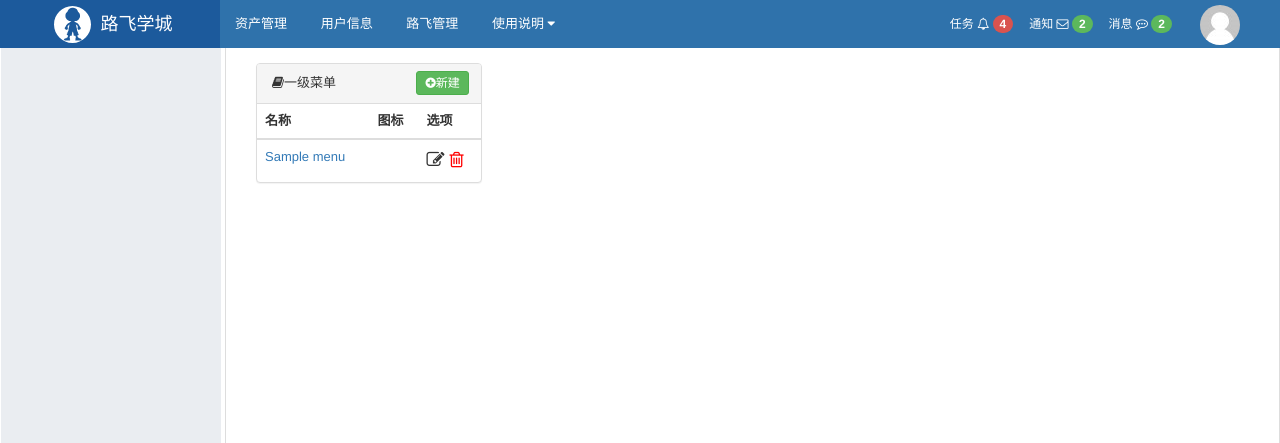
After one commit to Edward66/permission_learn, a Django app: page /rbac/menu/list/ in a window 1280 px wide. The commit adds this page. Shown: the top 443 px of the page. Run offline with Django 3.2, Linux system fonts and the light colour scheme; tables that the repository leaves empty hold one stand-in row (values such as "Sample post"); some libraries are stand-ins or nearby versions.

Commit message:
完成一级菜单的展、增删改和保留原参数

```diff
--- /dev/null
+++ b/rbac/forms/menu.py
@@ -0,0 +1,60 @@
+from django import forms
+from django.utils.safestring import mark_safe
+
+from rbac import models
+
+ICON_LIST = [
+    ['fa-hand-scissors-o', '<i aria-hidden="true" class="fa fa-hand-scissors-o"></i>'],
+    ['fa-hand-spock-o', '<i aria-hidden="true" class="fa fa-hand-spock-o"></i>'],
+    ['fa-hand-stop-o', '<i aria-hidden="true" class="fa fa-hand-stop-o"></i>'],
+    ['fa-handshake-o', '<i aria-hidden="true" class="fa fa-handshake-o"></i>'],
+    ['fa-hard-of-hearing', '<i aria-hidden="true" class="fa fa-hard-of-hearing"></i>'],
+    ['fa-hashtag', '<i aria-hidden="true" class="fa fa-hashtag"></i>'],
+    ['fa-hdd-o', '<i aria-hidden="true" class="fa fa-hdd-o"></i>'],
+    ['fa-headphones', '<i aria-hidden="true" class="fa fa-headphones"></i>'],
+    ['fa-heart', '<i aria-hidden="true" class="fa fa-heart"></i>'],
+    ['fa-heart-o', '<i aria-hidden="true" class="fa fa-heart-o"></i>'],
+    ['fa-heartbeat', '<i aria-hidden="true" class="fa fa-heartbeat"></i>'],
+    ['fa-history', '<i aria-hidden="true" class="fa fa-history"></i>'],
+    ['fa-home', '<i aria-hidden="true" class="fa fa-home"></i>'],
+    ['fa-hotel', '<i aria-hidden="true" class="fa fa-hotel"></i>'],
+    ['fa-hourglass', '<i aria-hidden="true" class="fa fa-hourglass"></i>'],
+    ['fa-hourglass-1', '<i aria-hidden="true" class="fa fa-hourglass-1"></i>'],
+    ['fa-hourglass-2', '<i aria-hidden="true" class="fa fa-hourglass-2"></i>'],
+    ['fa-hourglass-3', '<i aria-hidden="true" class="fa fa-hourglass-3"></i>'],
+    ['fa-hourglass-end', '<i aria-hidden="true" class="fa fa-hourglass-end"></i>'],
+    ['fa-hourglass-half', '<i aria-hidden="true" class="fa fa-hourglass-half"></i>'],
+    ['fa-hourglass-o', '<i aria-hidden="true" class="fa fa-hourglass-o"></i>'],
+    ['fa-hourglass-start', '<i aria-hidden="true" class="fa fa-hourglass-start"></i>'],
+    ['fa-i-cursor', '<i aria-hidden="true" class="fa fa-i-cursor"></i>'],
+    ['fa-id-badge', '<i aria-hidden="true" class="fa fa-id-badge"></i>'],
+    ['fa-id-card', '<i aria-hidden="true" class="fa fa-id-card"></i>'],
+    ['fa-id-card-o', '<i aria-hidden="true" class="fa fa-id-card-o"></i>'],
+    ['fa-image', '<i aria-hidden="true" class="fa fa-image"></i>'],
+    ['fa-mail-reply-all', '<i aria-hidden="true" class="fa fa-mail-reply-all"></i>'],
+    ['fa-reply', '<i aria-hidden="true" class="fa fa-reply"></i>'],
+    ['fa-reply-all', '<i aria-hidden="true" class="fa fa-reply-all"></i>'],
+    ['fa-retweet', '<i aria-hidden="true" class="fa fa-retweet"></i>'],
+    ['fa-wrench', '<i aria-hidden="true" class="fa fa-wrench"></i>']]
+
+"""
+ mark_safe:
+ Explicitly mark a string as safe for (HTML) output purposes. The returned
+ object can be used everywhere a string is appropriate.
+"""
+for item in ICON_LIST:
+    item[1] = mark_safe(item[1])
+
+
+class MenuModelForm(forms.ModelForm):
+    class Meta:
+        model = models.Menu
+        fields = ['title', 'icon']
+
+        widgets = {
+            'title': forms.TextInput(attrs={'class': 'form-control'}),
+            'icon': forms.RadioSelect(
+                choices=ICON_LIST,
+                attrs={'class': 'clearfix'}
+            )
+        }
--- a/rbac/models.py
+++ b/rbac/models.py
@@ -3,7 +3,7 @@ from django.db import models
 
 class Menu(models.Model):
     title = models.CharField(verbose_name='一级菜单', max_length=32)
-    icon = models.CharField(verbose_name='图标', max_length=32, null=True, blank=True)
+    icon = models.CharField(verbose_name='图标', max_length=32)
 
     def __str__(self):
         return self.title
--- /dev/null
+++ b/rbac/service/urls.py
@@ -0,0 +1,51 @@
+from django.http import QueryDict
+
+from django.shortcuts import reverse
+
+
+def memory_url(request, name, *args, **kwargs):
+    """
+     生成带有原搜索条件的URL（替代了模板中的url）
+    :param request:
+    :param args:
+    :param kwargs:
+    :return:
+    """
+
+    # reverse用法：reverse('name', kwargs={'pk': 1})
+    # reverse用法：reverse('name', args=(1,))
+    basic_url = reverse(name, args=args, kwargs=kwargs)
+    # 当前url中无参数
+    if not request.GET:
+        return basic_url
+
+    old_params = request.GET.urlencode()  # 获取url中的参数
+
+    query_dict = QueryDict(mutable=True)  # 提供转义功能
+    query_dict['_filter'] = old_params
+
+    # urlencode帮我们自动转义。
+    # 如果不用urlencode，&符号会把这个参数分割成两个参数:_filter=mid=2 和 age=99
+    return '%s?%s' % (basic_url, query_dict.urlencode())  # _filter=mid=2&age=99
+
+
+def memory_reverse(request, name, *args, **kwargs):
+    """
+    反向生成URL
+        http://127.0.0.1:8000/rbac/menu/edit/1/?_filter=mid%3D4
+        1. 在URL获取原来的搜索条件获取（filter后的值）
+        2. reverse生成原来的URL，如：/menu/list/
+        3. /menu/list/?mid%3D4
+
+    :param request:
+    :param name:
+    :param args:
+    :param kwargs:
+    :return:
+    """
+
+    url = reverse(name, args=args, kwargs=kwargs)
+    original_parmas = request.GET.get('_filter')
+    if original_parmas:
+        url = '%s?%s' % (url, original_parmas)
+    return url
--- /dev/null
+++ b/rbac/templates/rbac/menu_list.html
@@ -0,0 +1,57 @@
+{% extends 'layout.html' %}
+{% load rbac %}
+
+<style>
+    tr.active {
+        border-left: 3px solid #fdc00f;
+    }
+</style>
+
+{% block content %}
+    <div class="luffy-container">
+        <div class="col-md-3">
+            <div class="panel panel-default">
+                <!-- Default panel contents -->
+                <div class="panel-heading">
+                    <i class="fa fa-book" aria-hidden="true">一级菜单</i>
+                    <a href="{% memory_url request 'rbac:menu_add' %}" class="right btn btn-success btn-xs"
+                       style="padding: 2px 8px;margin:-3px">
+                        <i class="fa fa-plus-circle" aria-hidden="true">新建</i>
+                    </a>
+                </div>
+                <!-- Table -->
+                <table class="table">
+                    <thead>
+                    <tr>
+                        <th>名称</th>
+                        <th>图标</th>
+                        <th>选项</th>
+                    </tr>
+                    </thead>
+                    <tbody>
+                    {% for menu in menu_list %}
+                        <!-- 管道符可以将后端传来的整型，转换成字符串 -->
+                        <tr class="{% if menu.id|safe == menu_id %}active{% endif %}">
+                            <td><a href="?mid={{ menu.id }}">{{ menu.title }}</a></td>
+                            <td><i class="fa {{ menu.icon }}" aria-hidden="true"></i></td>
+                            <td>
+                                <a style="color: #333333; font-size:18px"
+                                   href="{% memory_url request 'rbac:menu_edit' pk=menu.id %}">
+                                    <i class="fa fa-edit" aria-hidden="true"></i>
+                                </a>
+
+                                <a style="color: red; font-size:18px"
+                                   href="{% memory_url request 'rbac:menu_del' pk=menu.id %}">
+                                    <i class="fa fa-trash-o" aria-hidden="true"></i>
+                                </a>
+                            </td>
+                        </tr>
+                    {% endfor %}
+                    </tbody>
+                </table>
+            </div>
+        </div>
+    </div>
+
+
+{% endblock content %}
--- a/rbac/templatetags/rbac.py
+++ b/rbac/templatetags/rbac.py
@@ -3,6 +3,8 @@ from collections import OrderedDict
 
 from django.conf import settings
 from django.template import Library
+
+from rbac.service import urls
 
 register = Library()
 
@@ -71,3 +73,16 @@ def has_permission(request, name):
 
     if name in request.session[settings.PERMISSION_SESSION_KEY]:
         return True
+
+
+@register.simple_tag()
+def memory_url(request, name, *args, **kwargs):
+    """
+    生成带有原搜索条件的URL（替代了模板中的url）
+    :param request:
+    :param name:
+    :param args:
+    :param kwargs:
+    :return:
+    """
+    return urls.memory_url(request, name, *args, **kwargs)
--- a/rbac/urls.py
+++ b/rbac/urls.py
@@ -2,6 +2,7 @@ from django.urls import re_path
 
 from rbac.views import role
 from rbac.views import user
+from rbac.views import menu
 
 urlpatterns = [
     # 角色管理
@@ -15,6 +16,12 @@ urlpatterns = [
     re_path(r'^user/add/$', user.user_add, name='user_add'),
     re_path(r'^user/edit/(?P<pk>\d+)/$', user.user_edit, name='user_edit'),
     re_path(r'^user/del/(?P<pk>\d+)/$', user.user_del, name='user_del'),
-    re_path(r'^user/reset/password/(?P<pk>\d+)/$', user.user_reset_pwd, name='user_reset_pwd')
+    re_path(r'^user/reset/password/(?P<pk>\d+)/$', user.user_reset_pwd, name='user_reset_pwd'),
+
+    # 菜单管理
+    re_path(r'^menu/list/$', menu.menu_list, name='menu_list'),
+    re_path(r'^menu/add/$', menu.menu_add, name='menu_add'),
+    re_path(r'^menu/edit/(?P<pk>\d+)', menu.menu_edit, name='menu_edit'),
+    re_path(r'^menu/del/(?P<pk>\d+)', menu.menu_del, name='menu_del'),
 
 ]
--- /dev/null
+++ b/rbac/views/menu.py
@@ -0,0 +1,83 @@
+from django.shortcuts import HttpResponse, render, redirect, reverse
+
+from rbac import models
+from rbac.forms.menu import MenuModelForm
+from rbac.service.urls import memory_reverse
+
+
+def menu_list(request):
+    """
+    菜单和权限列表
+    :param request:
+    :return:
+    """
+    menu_queryset = models.Menu.objects.all()
+
+    menu_id = request.GET.get('mid')
+
+    context = {
+        'menu_list': menu_queryset,
+        'menu_id': menu_id
+    }
+
+    return render(request, 'rbac/menu_list.html', context)
+
+
+def menu_add(request):
+    """
+     菜单和权限列表
+    :param request:
+    :return:
+    """
+    if request.method == 'GET':
+        forms = MenuModelForm()
+        return render(request, 'rbac/change.html', {'forms': forms})
+
+    forms = MenuModelForm(data=request.POST)
+    if forms.is_valid():
+        forms.save()
+        url = memory_reverse(request, 'rbac:menu_list')
+        return redirect(url)
+
+    return render(request, 'rbac/change.html', {'forms': forms})
+
+
+def menu_edit(request, pk):
+    """
+    编辑一级菜单
+    :param request:
+    :param pk:
+    :return:
+    """
+    menu_obj = models.Menu.objects.filter(id=pk).first()
+
+    if not menu_obj:
+        return HttpResponse('菜单不存在')
+
+    if request.method == 'GET':
+        forms = MenuModelForm(instance=menu_obj)
+        return render(request, 'rbac/change.html', {'forms': forms})
+
+    forms = MenuModelForm(data=request.POST, instance=menu_obj)
+    if forms.is_valid():
+        forms.save()
+        url = memory_reverse(request, 'rbac:menu_list')
+        return redirect(url)
+    return render(request, 'rbac/change.html', {'forms': forms})
+
+
+def menu_del(request, pk):
+    """
+    删除一级菜单
+    :param request:
+    :param pk:
+    :return:
+    """
+    menu_list_url = memory_reverse(request, 'rbac:menu_list')
+
+    if request.method == 'GET':
+        return render(request, 'rbac/delete.html', {'cancel': menu_list_url})
+
+    models.Menu.objects.filter(id=pk).delete()
+
+    return redirect(menu_list_url)
--- a/web/templates/layout.html
+++ b/web/templates/layout.html
@@ -94,6 +94,9 @@
         }
 
     </style>
+    {% block css %}
+
+    {% endblock css %}
 </head>
 <body>
 
@@ -157,12 +160,12 @@
 <div class="pg-body">
     <div class="left-menu">
         <div class="menu-body">
-{#                        {% multi_menu request %}#}
+            {#            {% multi_menu request %}#}
         </div>
     </div>
     <div class="right-body">
 
-        {#        {% breadcrumb request %}#}
+        {#                {% breadcrumb request %}#}
 
         {% block content %} {% endblock %}
     </div>
```
Also changed, not shown: rbac/templates/rbac/change.html (+33 -6 lines), rbac/views/role.py (+5 -2 lines), rbac/templatetags/__init__.py (added).
